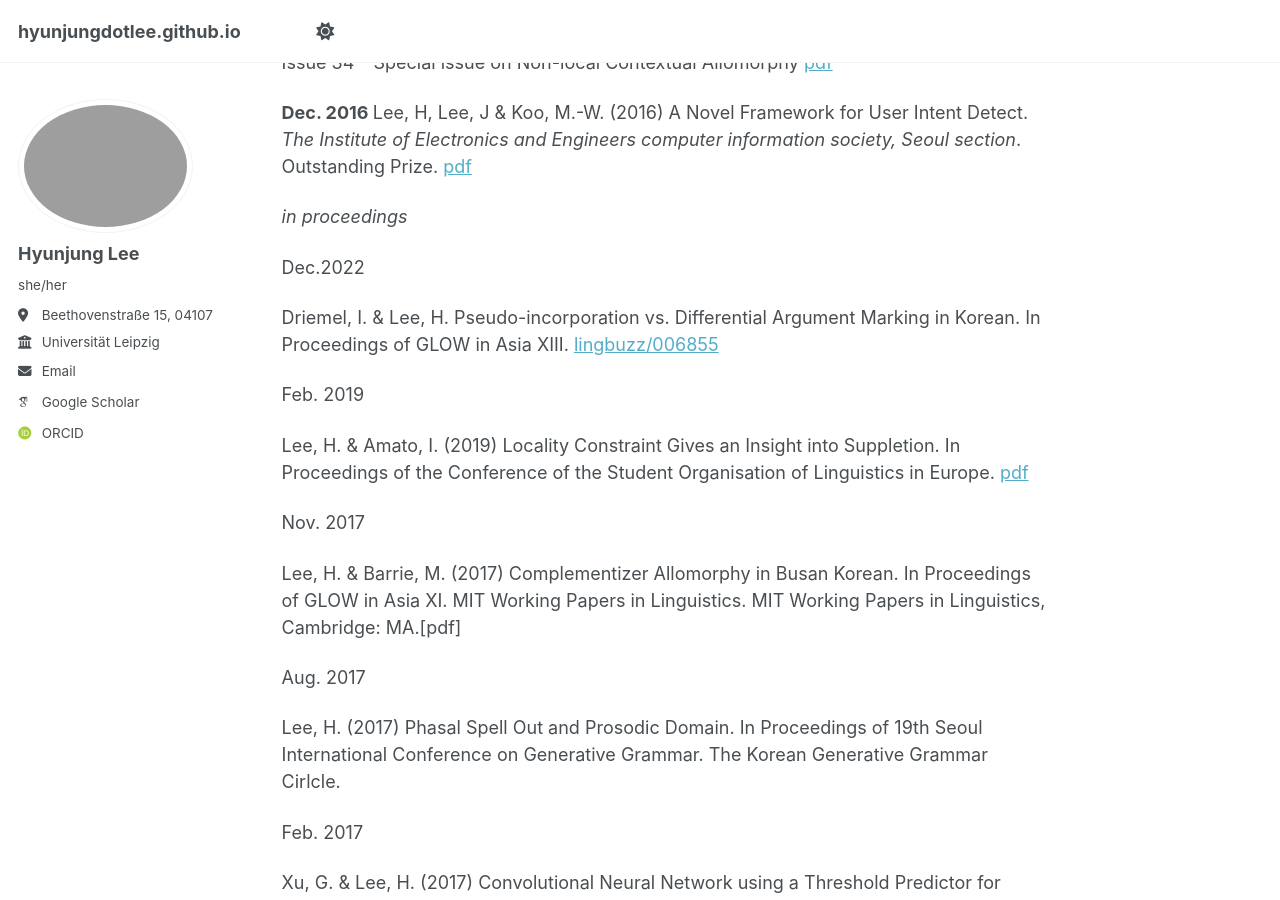
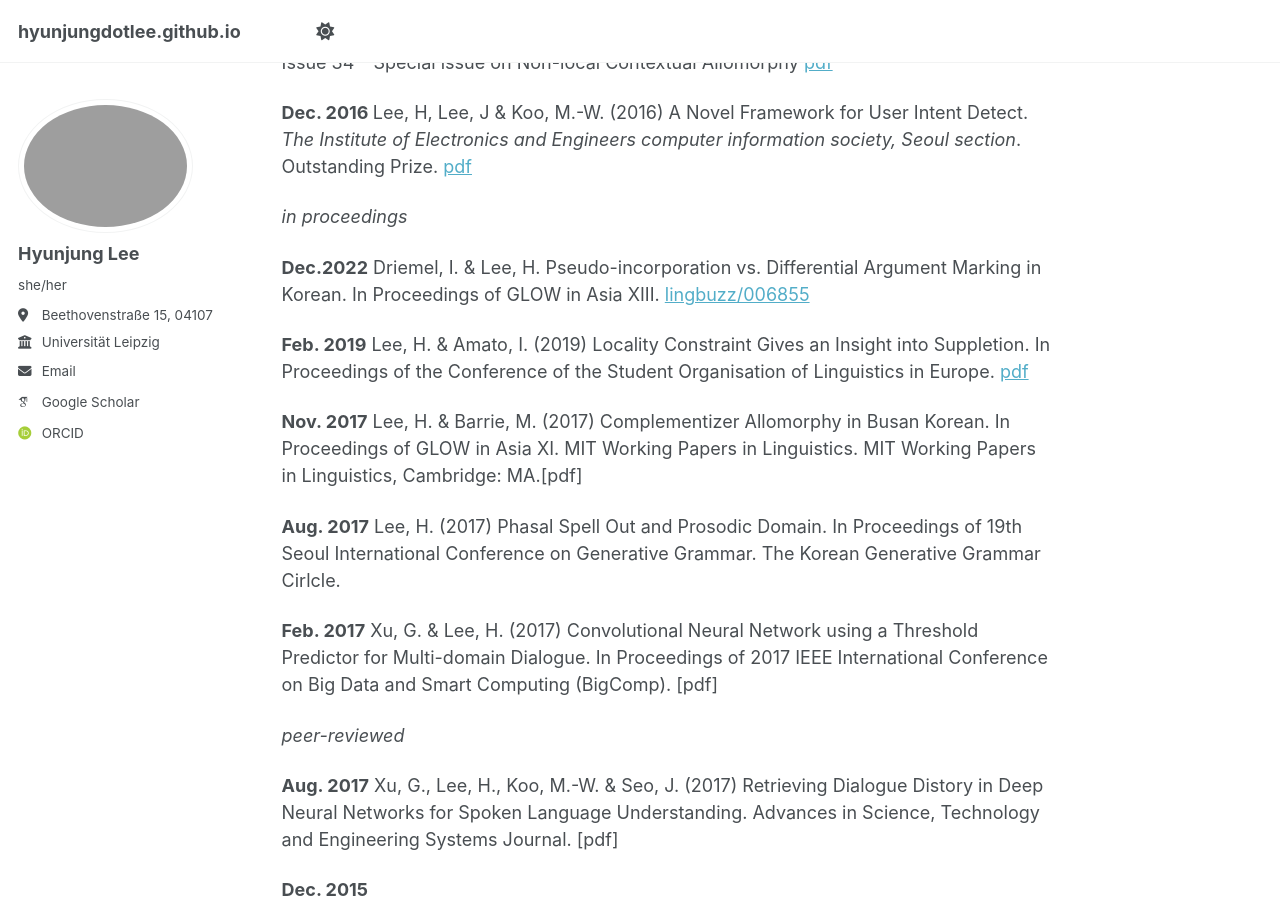
Before and after one commit to hyunjungdotlee/hyunjungdotlee.github.io, a Jekyll site: the page built from _pages/about.md, in a window 1280 px wide and 900 px high, scrolled down 727 px. Built offline with Jekyll 4.4.1, drawn with Linux system fonts in a browser that asks for light colours; some web fonts are replaced; a script that is not in the unit is left out.

```diff
--- a/_pages/about.md
+++ b/_pages/about.md
@@ -38,39 +38,31 @@ Lee, H, Lee, J & Koo, M.-W. (2016) A Novel Framework for User Intent Detect. <em
 
 <em>in proceedings</em>
 
-Dec.2022
-
+<strong>Dec.2022</strong>
 Driemel, I. & Lee, H. Pseudo-incorporation vs. Differential Argument Marking in Korean. In Proceedings of GLOW in Asia XIII.  [lingbuzz/006855](https://ling.auf.net/lingbuzz/006855)
 
-Feb. 2019
-
+<strong>Feb. 2019</strong>
 Lee, H. & Amato, I.  (2019) Locality Constraint Gives an Insight into Suppletion. In Proceedings of the Conference of the Student Organisation of Linguistics in Europe. [pdf](files/leeamato2019console.pdf)
 
-Nov. 2017
-
+<strong>Nov. 2017</strong>
 Lee, H. & Barrie, M. (2017) Complementizer Allomorphy in Busan Korean. In Proceedings of GLOW in Asia XI. MIT Working Papers in Linguistics. MIT Working Papers in Linguistics, Cambridge: MA.[pdf]
 
-Aug. 2017
-
+<strong>Aug. 2017</strong>
 Lee, H. (2017) Phasal Spell Out and Prosodic Domain. In Proceedings of 19th Seoul International Conference on Generative Grammar. The Korean Generative Grammar Cirlcle.
 
-Feb. 2017
-
+<strong>Feb. 2017</strong>
 Xu, G. & Lee, H. (2017) Convolutional Neural Network using a Threshold Predictor for Multi-domain Dialogue. In Proceedings of 2017 IEEE International Conference on Big Data and Smart Computing (BigComp). [pdf]
 
 
-peer-reviewed
+<em>peer-reviewed</em>
 
-Aug. 2017
-
+<strong>Aug. 2017</strong>
 Xu, G., Lee, H., Koo, M.-W. & Seo, J. (2017) Retrieving Dialogue Distory in Deep Neural Networks for Spoken Language Understanding. Advances in Science, Technology and Engineering Systems Journal. [pdf]
 
-Dec. 2015
-
+<strong>Dec. 2015</strong>
 Lee, Y.-I., Lee, H., Koo, M.-W. & Cho, S.-W. (2015) Korean Semantic Similarity Measures for the Vector Space Models. Journal of the Korean society of speech sciences. Vol(7)4. [pdf]
 
-Dec. 2015
-
+<strong>Dec. 2015</strong>
 Yang, H., Lee, Y.-I., Lee, H., Cho, S.-W., & Koo, M.-W.. (2015) A Study on Word Vector Models for Representing Korean Semantic Information. Journal of the Korean society of speech Sciences. Vol(7)4. [pdf]
 
 
```
